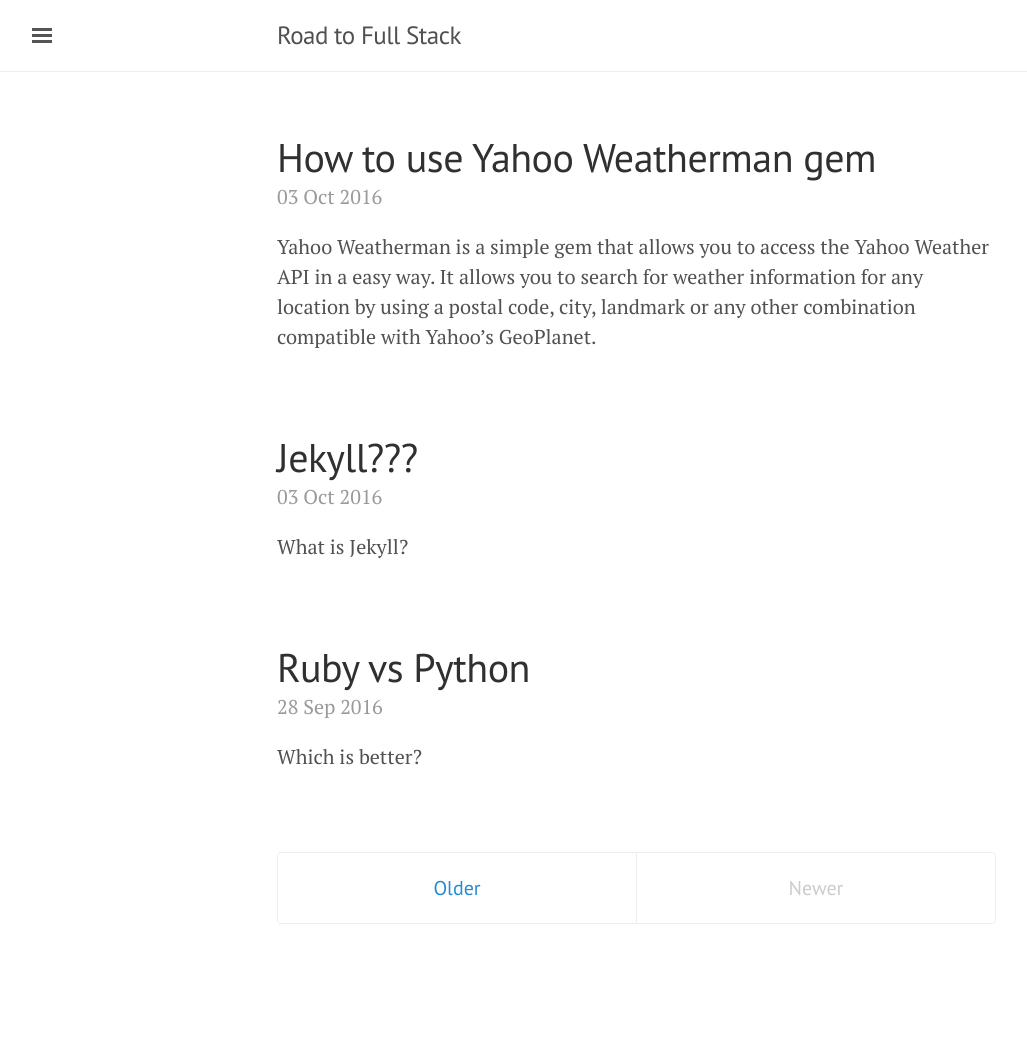
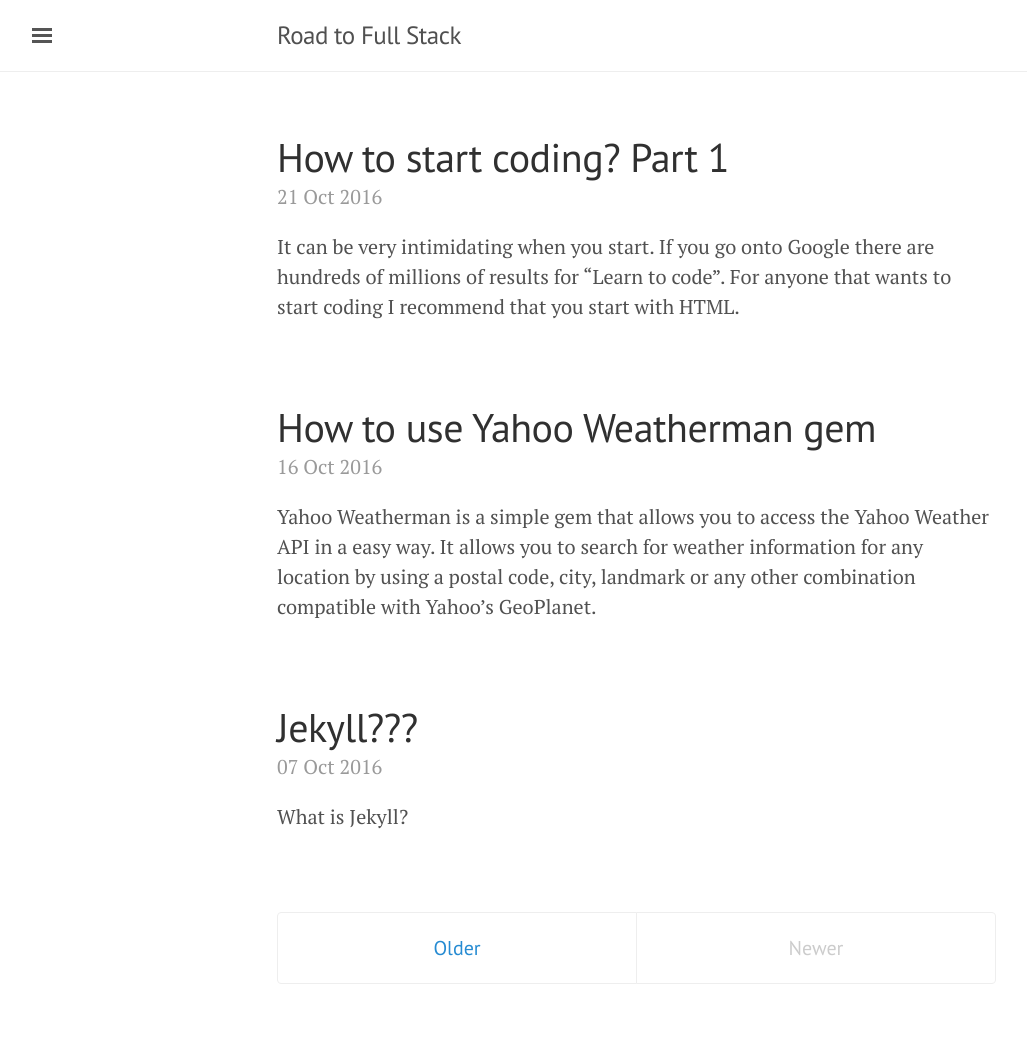
Before and after one commit to robmcarrier/blog, a Jekyll site: the page built from index.html, in a window 1280 px wide. Shown: the whole page, without its empty margins (3-1030 px from the left). Built offline with Jekyll 4.4.1, drawn with Linux system fonts in a browser that asks for light colours; the list of posts is cut into pages by our own code; before the commit the page ends 984 px from its top, so only the background shows below that.

Commit message:
tsting out highlight

```diff
--- a/_posts/2016-10-07-why-jeykll.markdown
+++ b/_posts/2016-10-07-why-jeykll.markdown
@@ -1,7 +1,7 @@
 ---
 layout: post
 title:  "Jekyll???"
-date:   2016-10-03 13:26:25 -0700
+date:   2016-10-07 13:26:25 -0700
 categories: General
 ---
 What is Jekyll?
--- a/_posts/2016-10-16-yahoo-weather.markdown
+++ b/_posts/2016-10-16-yahoo-weather.markdown
@@ -1,7 +1,7 @@
 ---
 layout: post
 title:  "How to use Yahoo Weatherman gem"
-date:   2016-10-03 13:26:25 -0700
+date:   2016-10-16 13:26:25 -0700
 categories: Ruby
 ---
 Yahoo Weatherman is a simple gem that allows you to access the Yahoo Weather API in a easy way.  It allows you to search for weather information for any location by using a postal code, city, landmark or any other combination compatible with Yahoo's GeoPlanet.
--- /dev/null
+++ b/_posts/2016-10-21-start-coding-1.markdown
@@ -0,0 +1,34 @@
+---
+layout: post
+title:  "How to start coding? Part 1"
+date:   2016-10-21 13:26:25 -0700
+categories: General
+---
+It can be very intimidating when you start.  If you go onto Google there are hundreds of millions of results for "Learn to code".  For anyone that wants to start coding I recommend that you start with HTML.
+
+ex.
+{% highlight html %}
+<!DOCTYPE html>
+<html>
+<head>
+<title>Page Title</title>
+</head>
+<body>
+
+<h1>This is a Heading</h1>
+<p>This is a paragraph.</p>
+
+</body>
+</html>
+{% endhighlight %}
+
+This is an example of HTML.  Each piece of text between the "<>" is called a tag.  Most elements in HTML use an opening and closing tag.
+
+ex.
+{% highlight html %}
+<p>This is a paragraph.</p>
+{% endhighlight %}
+
+All websites on the internet use HTML.  You can see the HTML for any website by right clicking on the webpage and selecting "Inspect Element".  You will probably see lots of divs(division or section) and things within the HTML tags themselves.
+
+There are many great resources to learn HTML.  I like Codecademy but there are many different options.  Next Post I will write about CSS.
```
